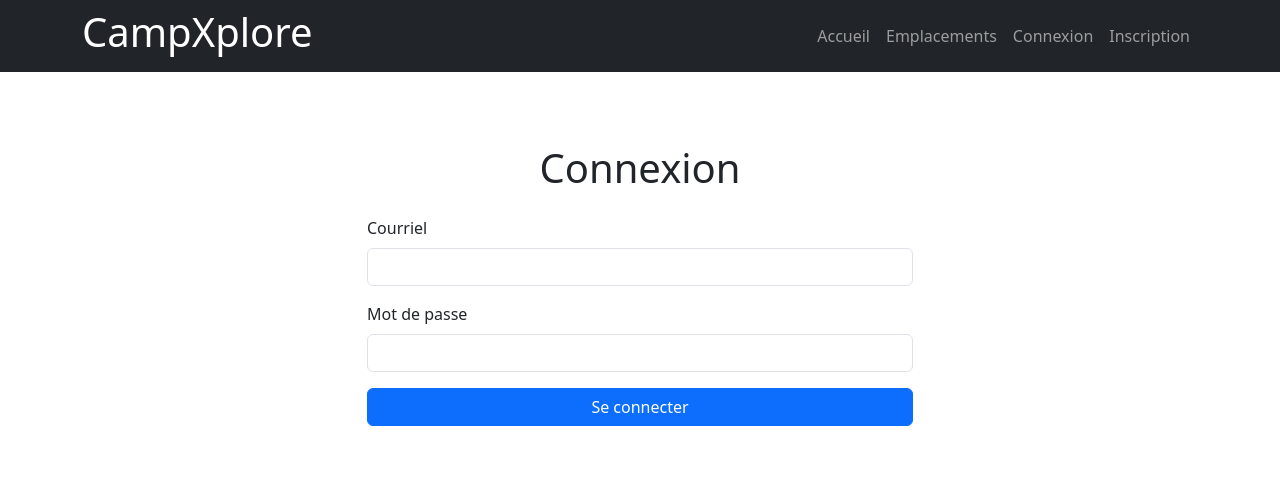
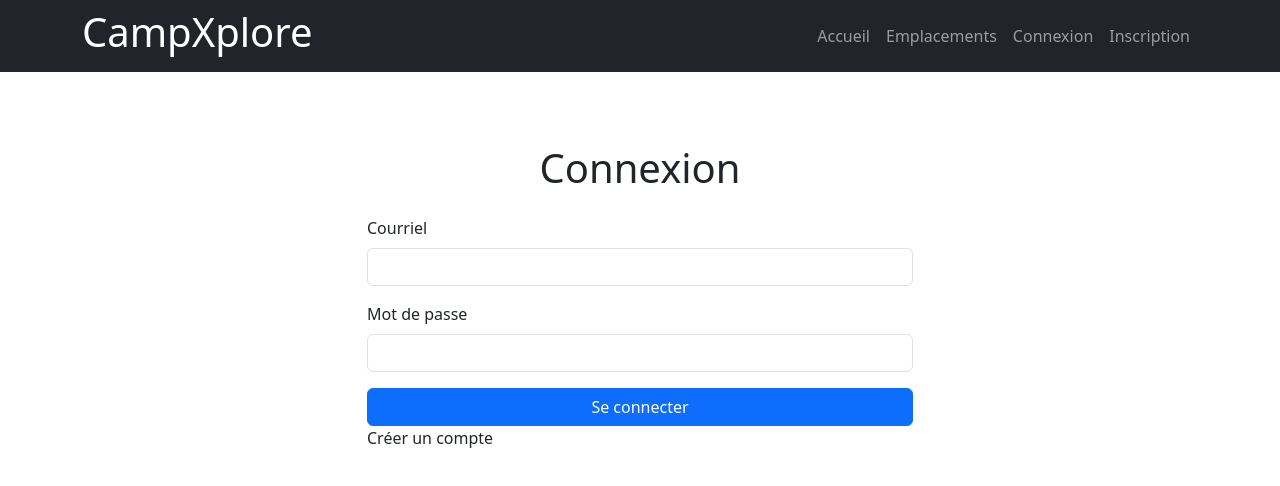
Before and after one commit to ArielHkr/TP3_Web4_Vue, a Vue app in the folder CampXplore/: page /login in a window 1280 px wide. Shown: the top 486 px of the page. Built offline with nearby package versions, Linux system fonts and the light colour scheme; no server answers.

Commit message:
chore:Ajout dun bouton d'inscription dans le login

```diff
--- a/CampXplore/src/views/Login.vue
+++ b/CampXplore/src/views/Login.vue
@@ -22,6 +22,7 @@
           <button type="submit" class="btn btn-primary w-100" :disabled="authStore.isLoading">
             {{ authStore.isLoading ? 'Connexion...' : 'Se connecter' }}
           </button>
+          <router-link class="nav-link" :to="{ name: 'Register' }">Créer un compte</router-link>
         </form>
       </div>
     </div>
```
